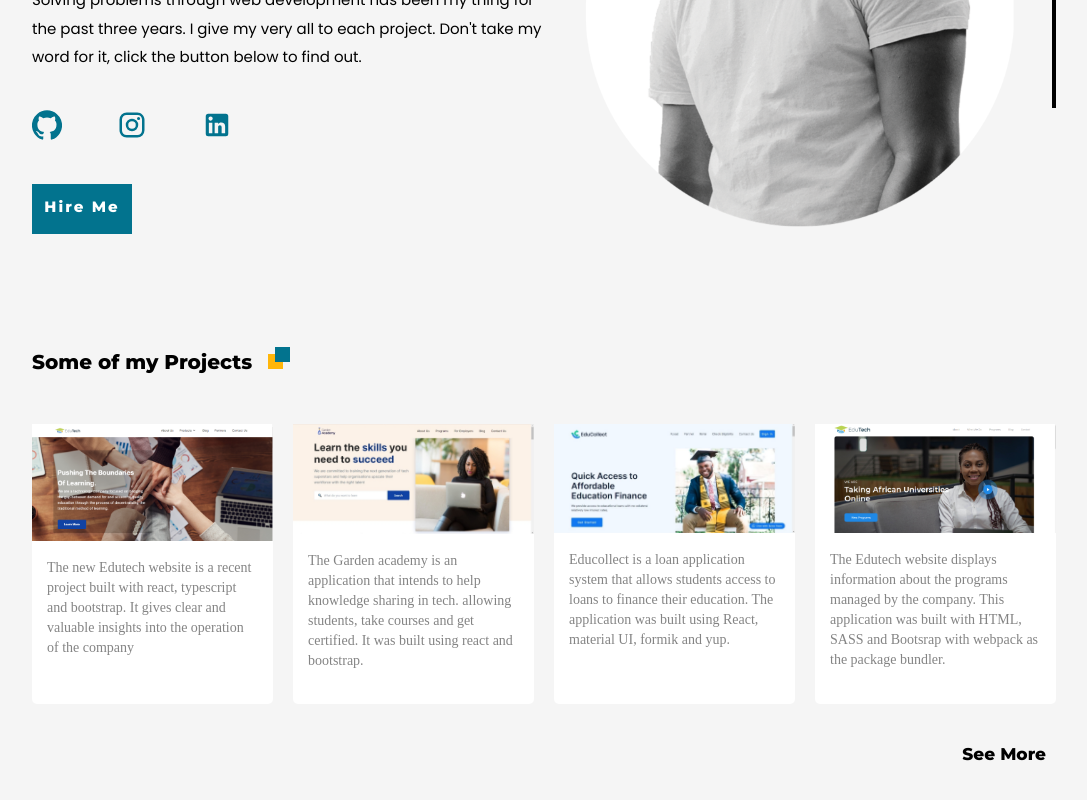
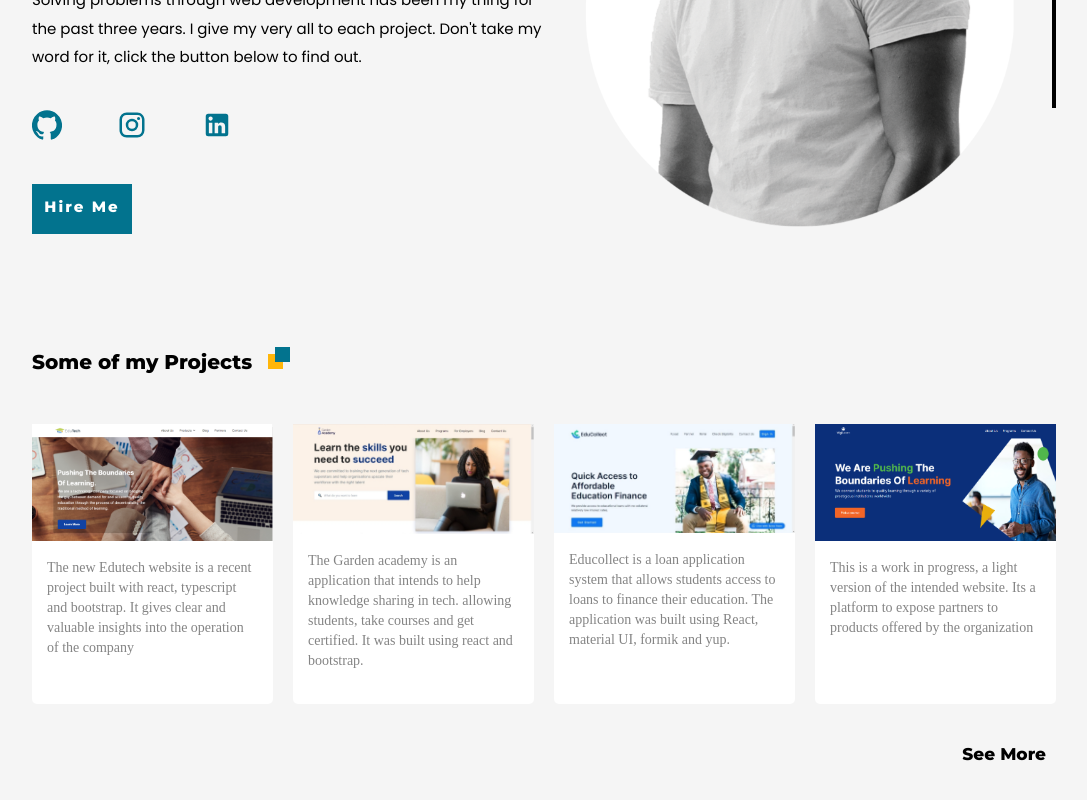
Before and after one commit to timmy471/my-portfolio, a React (Create React App) app: page / in a window 1280 px wide. Shown: the part 390-1190 px from the top of the page, without its empty margins (96-1183 px from the left). Built offline with nearby package versions, Linux system fonts and the light colour scheme.

Commit message:
added new project

```diff
--- a/src/components/Project.js
+++ b/src/components/Project.js
@@ -1,7 +1,7 @@
 import React from 'react';
 import Educollect from "../img/educollect.jpeg";
 import GardenAcademy from "../img/garden-academy.jpeg";
-import Edutech from "../img/edutech.png";
+import vigilearn from "../img/vigilearn-image.png";
 import EdutechNew from "../img/edutech-new.png";
 
 
@@ -30,10 +30,10 @@ const Project = () => {
 
         },
         {
-            name: "Edutech",
-            image: Edutech,
-            link: "https://edutechng.com/",
-            details: "The Edutech website displays information about the programs managed by the company. This application was built with HTML, SASS and Bootsrap with webpack as the package bundler."
+            name: "Vigilearn",
+            image: vigilearn,
+            link: "https://vigilearn.com/",
+            details: "This is a work in progress, a light version of the intended website. Its a platform to expose partners to products offered by the organization"
         },
     ]
     return (
@@ -45,7 +45,7 @@ const Project = () => {
 
             {projects.map(({ image, link, details, name }, key) => (
                    <div className="project"  key={key} >
-                       <a href ={link} target="_ blank" style={{color:"#848484"}}
+                       <a href ={link} target="_blank" style={{color:"#848484"}}
                        ><img src={image} alt={name} />
                        <div className="project-details">
                            <p className="details-text">
```
Also changed, not shown: src/img/vigilearn-image.png (added).
